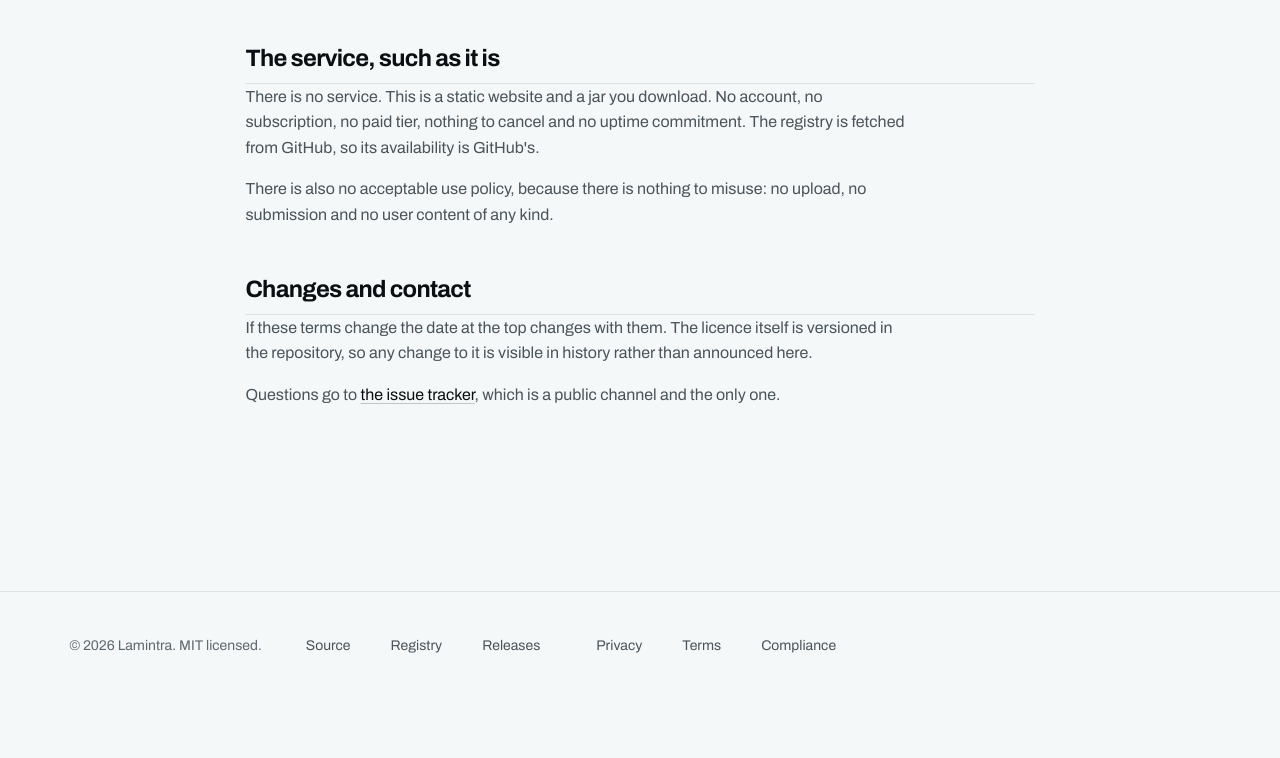
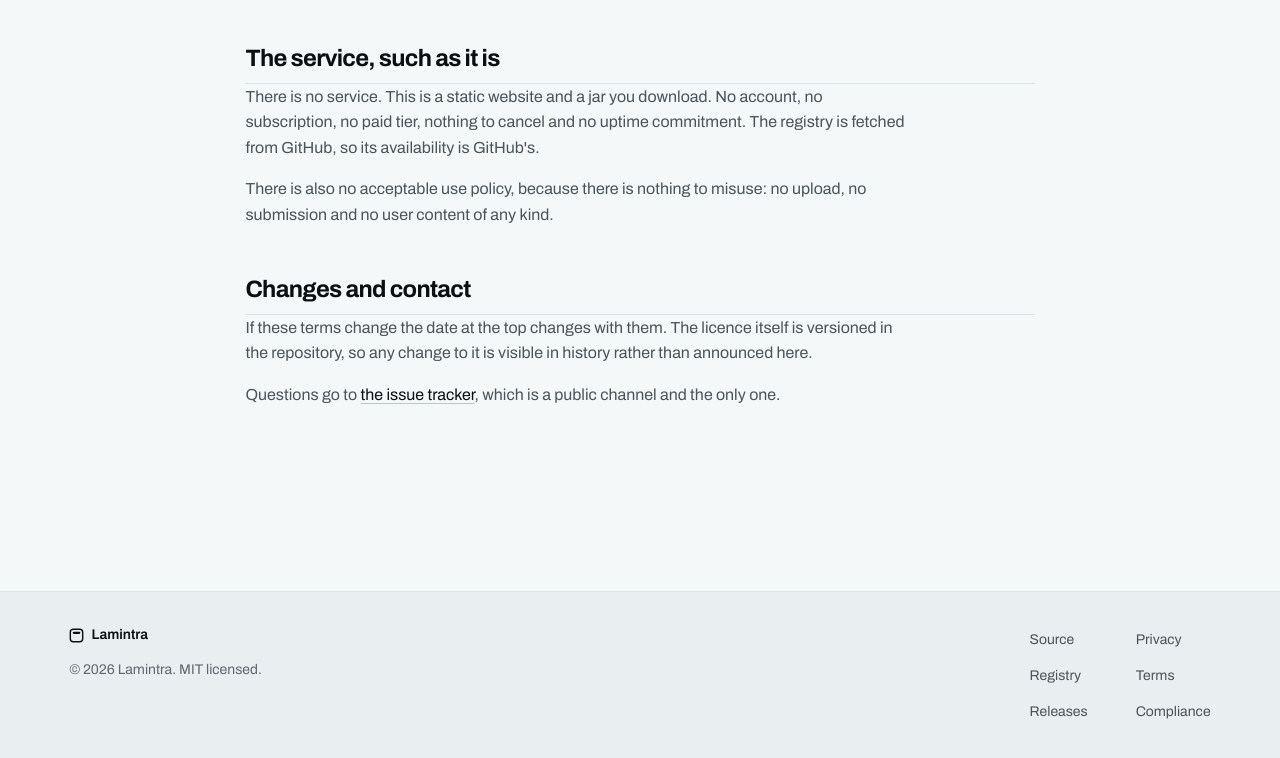
Before and after one commit to BalajiReddy1/lamintra-site, an Astro site: page /terms in a window 1280 px wide. Shown: the part 1060-1818 px from the top of the page. Before the commit the page ends 1760 px from the top, so only its background shows below. Built offline with nearby package versions, Linux system fonts and the light colour scheme; Astro itself is replaced by a stand-in of ours.

Commit message:
Rebuild the masthead and footer around a mark
Taken from a full site design the founder generated, whose header and
footer were the parts worth keeping. A mark before the wordmark, because
every affordance on this page was a word and that is what made it read
as a document. Nav moves next to the name it belongs to; the right edge
is for state - which version, which scheme - not for navigation. The bar
is translucent over a blur, so content passing under a sticky header is
visible as it goes rather than the header reading as a lid.

The footer carries its own surface and a top border, so the page ends
rather than stops, and its six links are in columns beside a brand block
instead of a single row of pills.

The content is unchanged and that is the point. The layout was borrowed;
what goes in it is this site's decision. The first attempt copied the
reference's build-metadata lines across with its structure, which
invented content nobody asked for and deleted the copyright line added
earlier the same day. Restored, and the comments say why so the next
borrow does not repeat it.

The version chip is the one addition. It reads currentCli, so it cannot
drift from the jar the install page links to, and a library with no
visible version reads as unmaintained - the one objection this category
actually has.

The old .colophon rules are deleted rather than overridden. The rebuilt
inner div still carries `shell` for its width, so `.colophon .shell`
would have fought the new grid from two sections away.

Hero specimens re-rendered for the title spacing.

```diff
--- a/src/layouts/Base.astro
+++ b/src/layouts/Base.astro
@@ -20,7 +20,7 @@ interface Props {
   schema?: Record<string, unknown> | Record<string, unknown>[];
 }
 
-import { jarCommand } from '../data/releases';
+import { jarCommand, currentCli } from '../data/releases';
 import '../styles/fonts.css';
 import '../styles/design.css';
 
@@ -176,7 +176,12 @@ const nav = [
 
 <header class="masthead" id="masthead">
   <div class="shell masthead__inner">
-    <a class="wordmark" href="/">Lamintra</a>
+    {/* A mark, not just a word. Added 2026-08-19: every affordance on this
+        page was text, which is what made it read as a document. Inline SVG on
+        currentColor, so it follows the wordmark's ink in both schemes without
+        a second rule. It is a component: a surface with a bar across the top,
+        which is what this site sells. */}
+    <a class="wordmark" href="/"><svg class="mark" viewBox="0 0 16 16" width="15" height="15" aria-hidden="true"><rect x="1.4" y="1.4" width="13.2" height="13.2" rx="3.2" fill="none" stroke="currentColor" stroke-width="1.5"/><rect x="3.9" y="3.9" width="8.2" height="2.4" rx="1.2" fill="currentColor"/></svg>Lamintra</a>
     <nav aria-label="Primary">
       {nav.map((item) => (
         <a
@@ -186,6 +191,11 @@ const nav = [
       ))}
       <a href="https://github.com/BalajiReddy1/lamintra" data-optional-narrow>GitHub</a>
     </nav>
+    {/* The version, in the chrome rather than buried on the changelog. A
+        library with no visible version reads as unmaintained, which is the one
+        objection this category actually has. Derived from `currentCli`, so it
+        cannot drift from the jar the install page links to. */}
+    <a class="version" href="/changelog/">{currentCli}</a>
     <div class="scheme" role="group" aria-label="Colour scheme">
       {/* Icons, not the words "Dark" and "Light", since 2026-08-17. Two
           reasons. The label was redundant - the control is a two-state track
@@ -239,18 +249,34 @@ const nav = [
     differently and a screen reader announcing "Legal" is doing real work. They
     just share a line now. */}
 <footer class="colophon">
-  <div class="shell">
-    <p>&copy; 2026 Lamintra. MIT licensed.</p>
-    <nav aria-label="Footer">
+  <div class="shell colophon__inner">
+    <div class="colophon__brand">
+      <span class="colophon__mark"><svg class="mark" viewBox="0 0 16 16" width="15" height="15" aria-hidden="true"><rect x="1.4" y="1.4" width="13.2" height="13.2" rx="3.2" fill="none" stroke="currentColor" stroke-width="1.5"/><rect x="3.9" y="3.9" width="8.2" height="2.4" rx="1.2" fill="currentColor"/></svg>Lamintra</span>
+      {/* The line that was here before the layout changed, unchanged. The
+          reference design carried two lines of build metadata in this slot and
+          they were copied across with it on 2026-08-19, which invented content
+          nobody asked for and dropped this one. The layout was the thing worth
+          taking; what goes in it is this site's own decision.
+
+          "MIT licensed" and not "all rights reserved", which would contradict
+          /terms/. */}
+      <p class="colophon__meta">&copy; 2026 Lamintra. MIT licensed.</p>
+    </div>
+    <div class="colophon__nav">
+      {/* Two navs rather than one list: they are labelled differently and a
+          screen reader announcing "Legal" is doing real work. The six links are
+          the six that were here; the layout moved, the destinations did not. */}
+      <nav class="colophon__links" aria-label="Footer">
         <a href="https://github.com/BalajiReddy1/lamintra">Source</a>
         <a href="https://github.com/BalajiReddy1/lamintra-registry">Registry</a>
         <a href="https://github.com/BalajiReddy1/lamintra/releases/latest">Releases</a>
       </nav>
-    <nav aria-label="Legal">
+      <nav class="colophon__links" aria-label="Legal">
         <a href="/privacy/">Privacy</a>
         <a href="/terms/">Terms</a>
         <a href="/compliance/">Compliance</a>
       </nav>
+    </div>
   </div>
 </footer>
 
--- a/src/styles/design.css
+++ b/src/styles/design.css
@@ -341,7 +341,13 @@ hr { height: 1px; border: 0; background: var(--line); margin: 0; }
   position: sticky;
   top: 0;
   z-index: var(--z-sticky);
-  background: var(--bg);
+  /* Translucent over a blur rather than an opaque bar. Content passing under a
+     sticky header should be visible as it goes, or the header reads as a lid.
+     The fallback is the solid colour on the line below, which every browser
+     without backdrop-filter gets and which is what shipped before. */
+  background: color-mix(in oklab, var(--bg) 86%, transparent);
+  -webkit-backdrop-filter: blur(10px);
+  backdrop-filter: blur(10px);
   border-block-end: 1px solid transparent;
   transition: border-color var(--dur-surface) var(--ease);
 }
@@ -366,11 +372,15 @@ hr { height: 1px; border: 0; background: var(--line); margin: 0; }
 }
 .wordmark span { color: var(--ink-faint); font-weight: 500; }
 
+/* The nav sits after the wordmark and pushes everything else right, rather
+   than being pushed right itself. Changed 2026-08-19: destinations belong next
+   to the name they belong to, and the right edge is for state - which version,
+   which scheme - not for navigation. */
 .masthead nav {
   display: flex;
   align-items: center;
   gap: var(--space-2xs);
-  margin-inline-start: auto;
+  margin-inline-end: auto;
 }
 .masthead nav a {
   display: inline-flex;
@@ -484,35 +494,13 @@ hr { height: 1px; border: 0; background: var(--line); margin: 0; }
 
 /* --------------------------------------------------------------------------
    11. Footer
+
+   The one-row version lived here until 2026-08-19: a copyright line and six
+   pill links, all the same weight. Its rules are gone rather than overridden -
+   `.colophon .shell` in particular still matched the rebuilt inner div, which
+   carries `shell` for its width, and would have fought the grid from two
+   sections away. The replacement is under section 12.
    -------------------------------------------------------------------------- */
-
-.colophon {
-  margin-block-start: var(--space-3xl);
-  border-block-start: 1px solid var(--line);
-  padding-block: var(--space-xl);
-  font-size: var(--step--1);
-  color: var(--ink-faint);
-}
-.colophon .shell { display: flex; flex-wrap: wrap; gap: var(--space-s) var(--space-xl); align-items: center; }
-/* No `margin-inline-start: auto`. It existed to push a single nav away from the
-   colophon text beside it; with that text gone it shoved both navs against the
-   right edge and left the row two thirds empty. They read left to right now,
-   and wrap onto a second line only when the viewport genuinely cannot hold six
-   links. */
-.colophon nav { display: flex; flex-wrap: wrap; gap: var(--space-m); }
-.colophon nav a {
-  display: inline-flex;
-  align-items: center;
-  min-height: 44px;
-  padding-inline: var(--space-s);
-  border-radius: var(--r-full);
-  color: var(--ink-muted);
-  text-decoration: none;
-}
-.colophon nav a:hover {
-  color: var(--ink);
-  background: color-mix(in oklab, var(--ink) 8%, transparent);
-}
 
 /* The lit top edge, dark only. Added 2026-08-19, and it is the same mechanism
    the registry's card and sheet use: a hairline along the top, brighter than
@@ -530,6 +518,83 @@ hr { height: 1px; border: 0; background: var(--line); margin: 0; }
 :root:not([data-theme="light"]) .pop {
   box-shadow: inset 0 1px 0 rgba(250, 250, 250, 0.055);
 }
+
+
+/* The mark, shared by the masthead and the footer. `flex: none` because an SVG
+   in a flex row is otherwise squashed before the text it sits beside is. */
+.wordmark .mark,
+.colophon__mark .mark { flex: none; margin-inline-end: 0.5em; }
+
+/* The version chip. A link rather than a label: it says which version, and the
+   only useful thing to do with that is read what changed. */
+.version {
+  display: inline-flex;
+  align-items: center;
+  min-height: 32px;
+  padding-inline: var(--space-s);
+  border: 1px solid var(--line);
+  border-radius: var(--r-s);
+  font-family: var(--font-mono);
+  font-size: var(--step--2);
+  color: var(--ink-faint);
+  text-decoration: none;
+  white-space: nowrap;
+}
+.version:hover { color: var(--ink); border-color: var(--line-strong); }
+
+/* --------------------------------------------------------------------------
+   The footer, rebuilt 2026-08-19
+
+   It was one row: a copyright line and six links, all the same weight. That is
+   a legal notice, not a colophon. This is a brand block and its machine facts
+   on one side, destinations in columns on the other - the shape a footer has
+   when it is designed rather than appended.
+
+   It carries its own surface and a top border, so the page ends rather than
+   stopping. --bg-sunk in both schemes: darker than the page in light, lighter
+   in dark, and a distinct band either way.
+   -------------------------------------------------------------------------- */
+.colophon {
+  margin-block-start: var(--space-3xl);
+  border-block-start: 1px solid var(--line);
+  background: var(--bg-sunk);
+  padding-block: var(--space-xl) var(--space-2xl);
+  font-size: var(--step--1);
+}
+.colophon__inner {
+  display: flex;
+  flex-wrap: wrap;
+  gap: var(--space-xl) var(--space-3xl);
+  justify-content: space-between;
+}
+.colophon__mark {
+  display: inline-flex;
+  align-items: center;
+  font-weight: 600;
+  color: var(--ink);
+}
+.colophon__meta {
+  margin-block-start: var(--space-xs);
+  color: var(--ink-faint);
+}
+.colophon__nav {
+  display: flex;
+  flex-wrap: wrap;
+  gap: var(--space-2xl);
+}
+.colophon__links {
+  display: grid;
+  align-content: start;
+  gap: var(--space-2xs);
+}
+.colophon__links a {
+  display: inline-flex;
+  align-items: center;
+  min-height: 32px;
+  color: var(--ink-muted);
+  text-decoration: none;
+}
+.colophon__links a:hover { color: var(--ink); }
 
 /* --------------------------------------------------------------------------
    12. Surfaces
```
Also changed, not shown: public/img/hero-dark.png, public/img/hero-light.png. Lines whose indentation alone changed are shown as unchanged.
